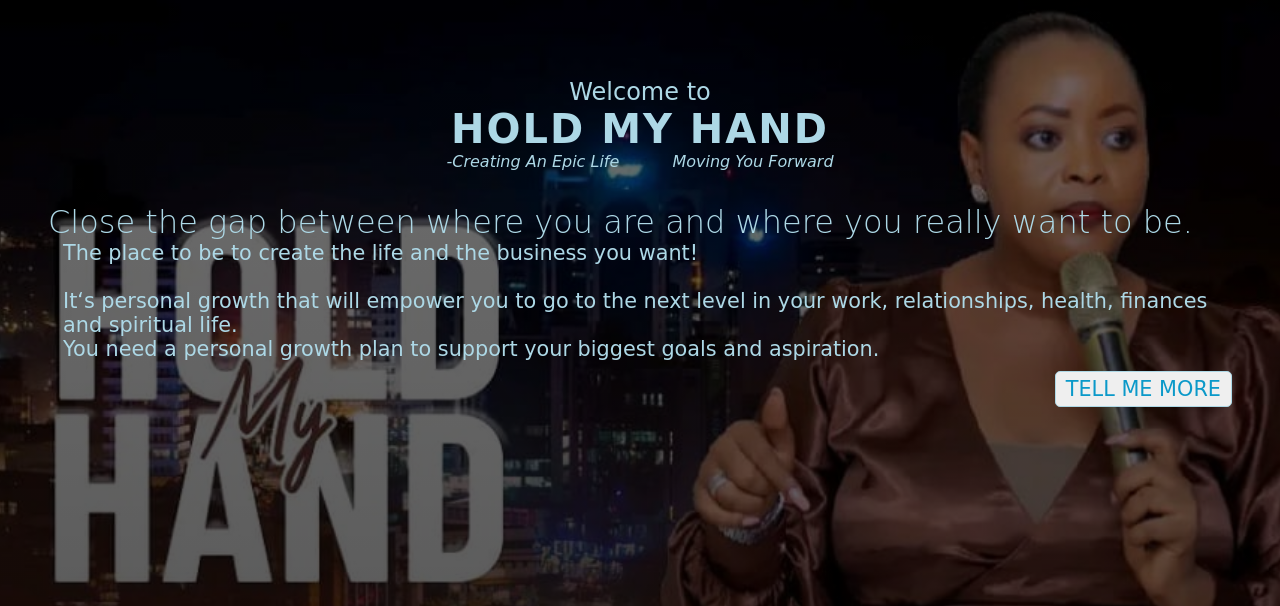
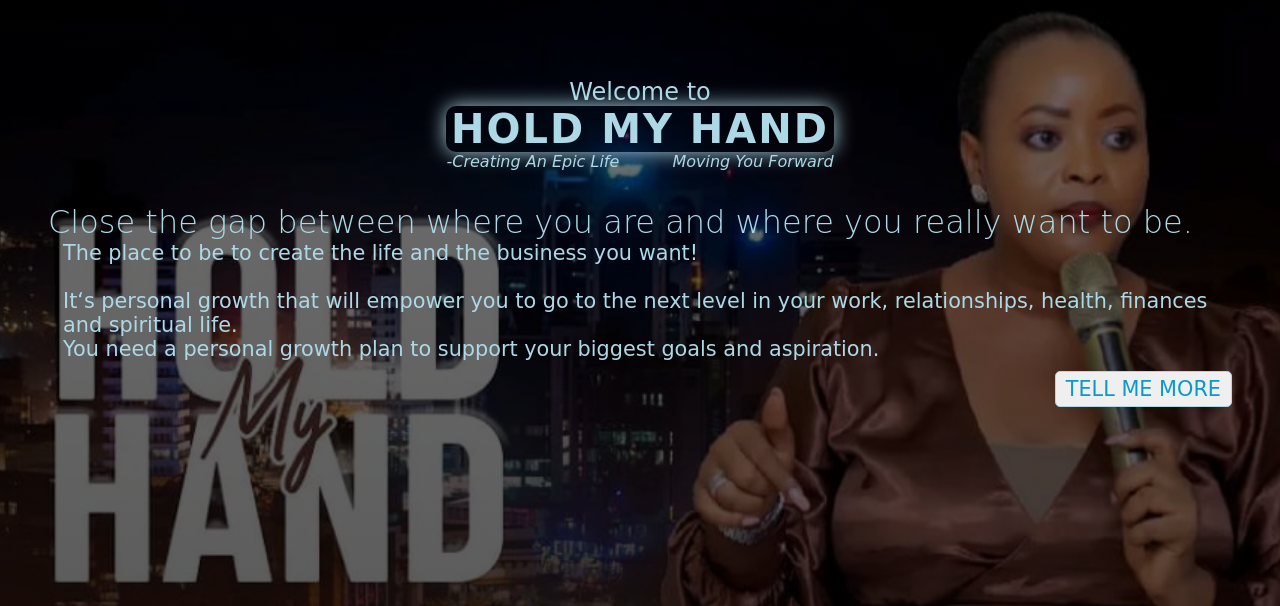
Before and after one commit to taweedrake/hmh, a plain HTML site: page index.html in a window 1280 px wide. Shown: the part 182-788 px from the top of the page. Drawn offline with Linux system fonts and the light colour scheme; a web font is replaced by a local one.

Commit message:
added shadow

```diff
--- a/index.css
+++ b/index.css
@@ -66,6 +66,8 @@ nav ul li a:hover{
     text-align: center;
     font-size: 2.5rem;
     letter-spacing: 2px;
+    border-radius: 10px;
+    box-shadow: 0px 0px 20px lightblue;
 }
 .head small{
     font-style: italic;
```
